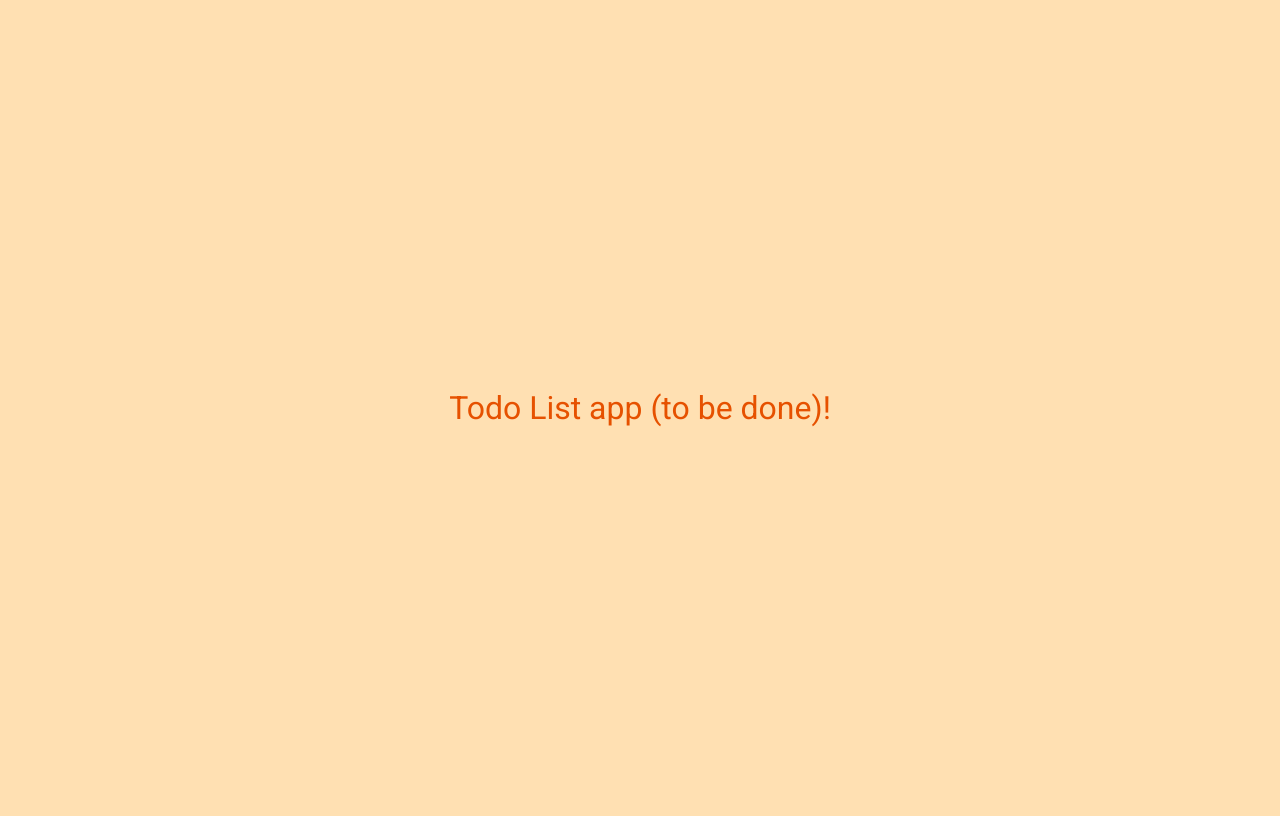
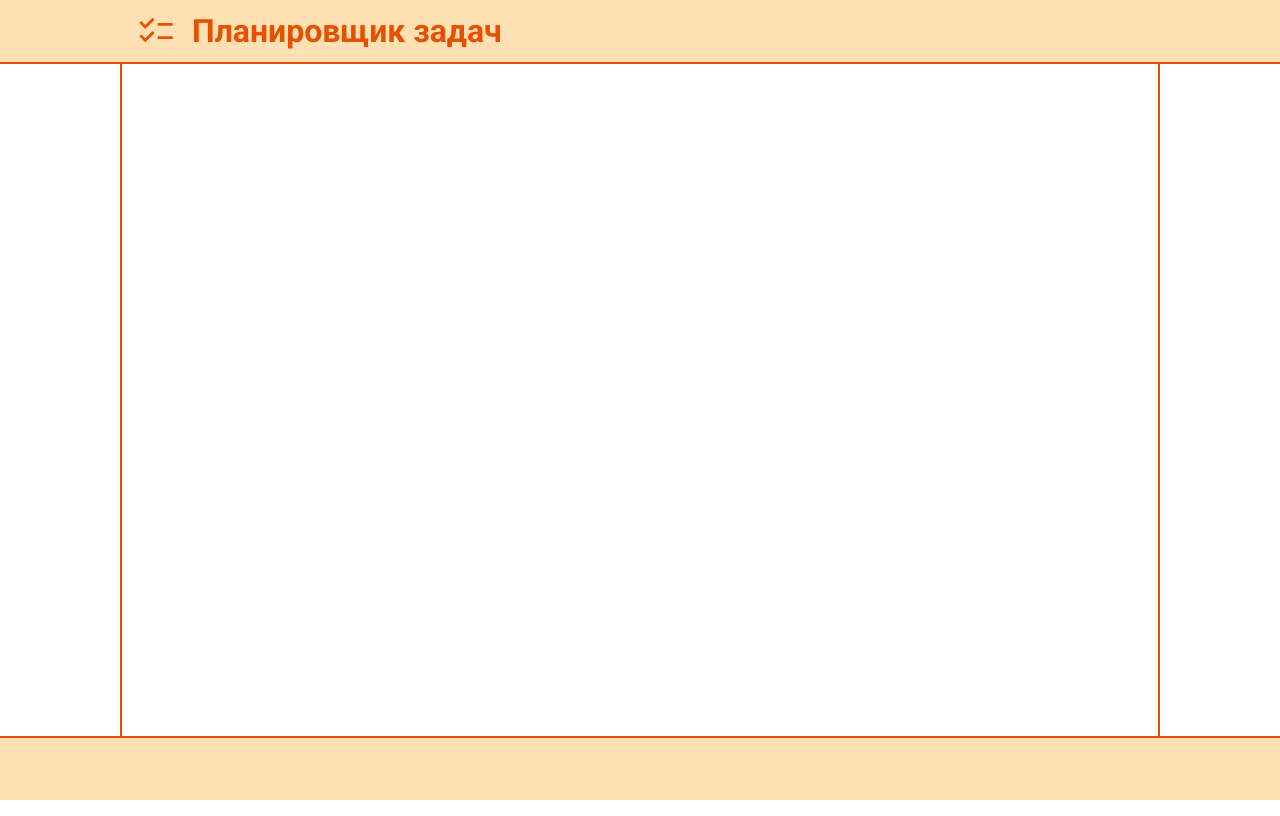
Before and after one commit to bulkassi/odin-todo-list, a website built with webpack: page src/template.html in a window 1280 px wide. Built offline with nearby package versions, Linux system fonts and the light colour scheme.

Commit message:
Create the holy grail layout
The layout utilizes full-bleed technique for sizing the main content while preserving header and footer full width

```diff
--- a/src/styles.css
+++ b/src/styles.css
@@ -24,17 +24,79 @@
   */
 
   font-size: 16px;
+  font-family: Roboto;
   --spacing-unit: 1rem;
 }
 
 body {
+  padding: 0;
+  margin: 0;
   height: 100vh;
 
   display: flex;
   justify-content: center;
   align-items: center;
 
+  background-color: white;
+}
+
+.wrapper {
+  height: 100%;
+  width: 100%;
+
+  display: grid;
+  grid-template-columns:
+    1fr
+    min(65rem, 100%)
+    1fr;
+  grid-template-rows:
+    4rem
+    1fr
+    4rem;
+  grid-template-areas:
+    "header header header"
+    ". main ."
+    "footer footer footer";
+}
+
+.wrapper > * {
+  grid-column: 2;
+}
+
+.full-bleed {
+  grid-column: 1 / 4;
+}
+
+.header,
+.footer {
+  padding: 1rem calc((100% - min(65rem, 100%)) * 0.5 + var(--spacing-unit));
+
   background-color: var(--primary-light);
+  color: var(--primary-dark);
+}
+
+.header {
+  grid-area: header;
+
+  display: flex;
+  justify-content: start;
+  align-items: center;
+  gap: var(--spacing-unit);
+
+  border-bottom: 2px solid var(--primary-dark);
+}
+
+.main-content {
+  grid-area: main;
+
+  border-left: 2px solid var(--primary-dark);
+  border-right: 2px solid var(--primary-dark);
+}
+
+.footer {
+  grid-area: footer;
+
+  border-top: 2px solid var(--primary-dark);
 }
 
 .text-normal {
@@ -45,3 +107,8 @@ body {
 
   color: var(--primary-dark);
 }
+
+h1 {
+  padding: 0;
+  margin: 0;
+}
--- a/src/template.html
+++ b/src/template.html
@@ -6,6 +6,13 @@
     <title>Todo List</title>
   </head>
   <body>
-    <p class="text-normal">Todo List app (to be done)!</h1>
+    <div class="wrapper">
+      <header class="header full-bleed">
+        <img src="./public/svg/logo.svg" alt="Todo list manager logo" />
+        <h1 class="logo-text">Планировщик задач</h1>
+      </header>
+      <main class="main-content"></main>
+      <footer class="footer full-bleed"></footer>
+    </div>
   </body>
 </html>
```
